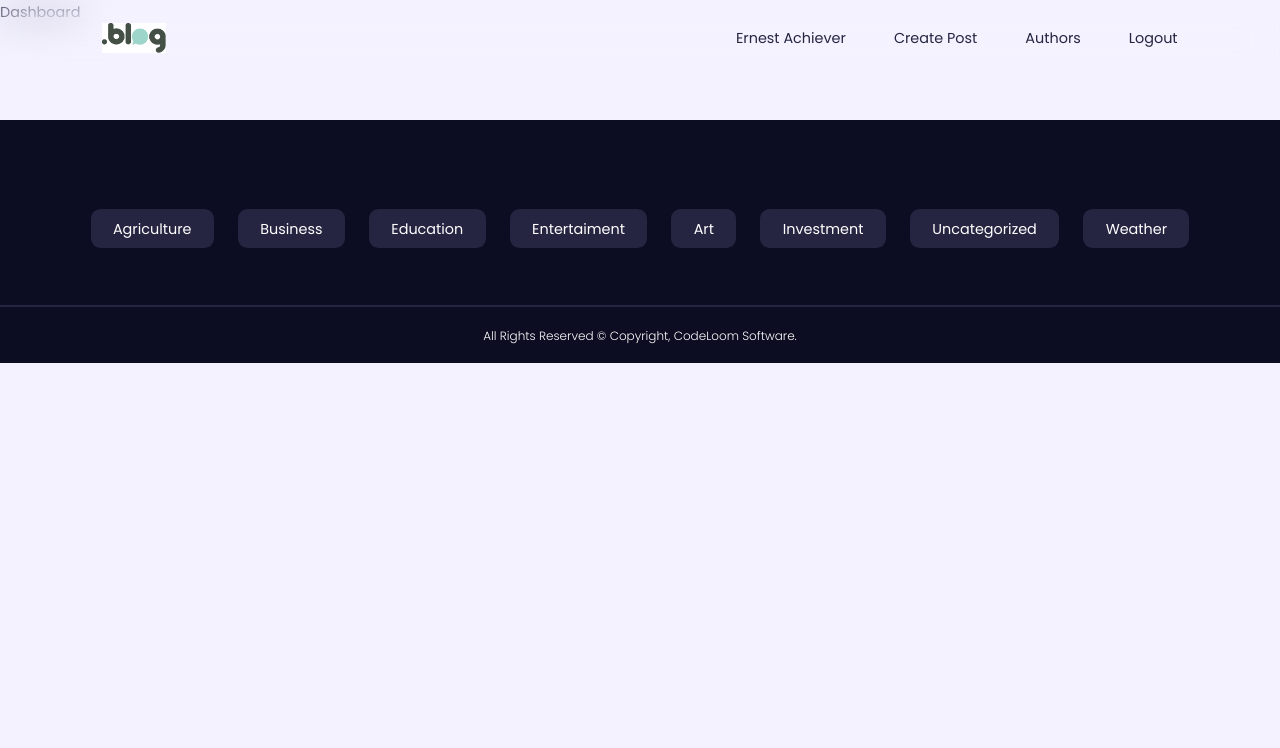
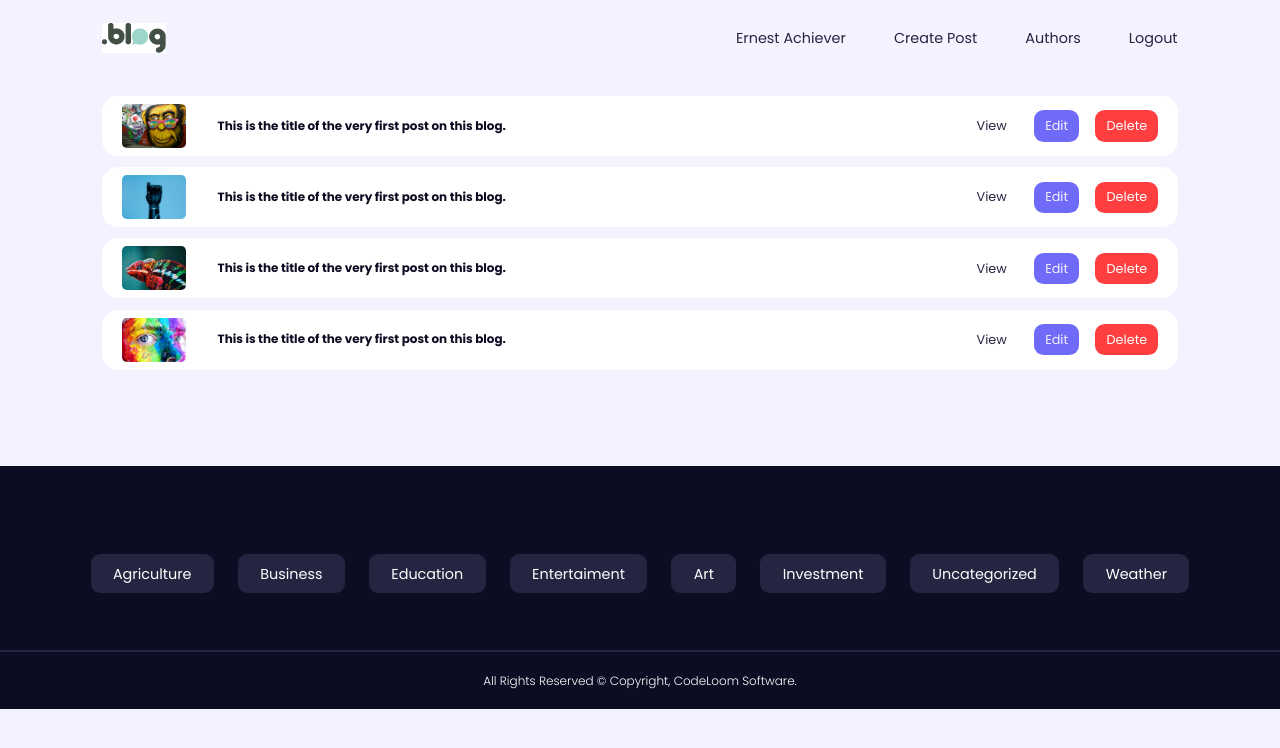
Before and after one commit to toprak-cavusdag/MERN-Blog-App, a React (Vite) app in the folder frontend/: page /myposts/1 in a window 1280 px wide. Shown: the top 748 px of the page. Built offline with nearby package versions, Linux system fonts and the light colour scheme.

Commit message:
dashboard done

```diff
--- a/frontend/src/index.css
+++ b/frontend/src/index.css
@@ -399,3 +399,110 @@ textarea {
 .author__info{
   margin-top: 1rem;
 }
+
+
+/* ======================= Profile DETAILS ======================= */
+
+.profile__container{
+  display: grid;
+  place-items: center;
+  text-align: center;
+}
+
+.profile__details{
+  width: 100%;
+}
+
+.avatar__wrapper{
+  width: 15rem;
+  aspect-ratio: 1/1;
+  position: relative;
+  margin-inline: auto;
+  margin-top: 1rem;
+}
+
+.profile__avatar{
+  height: 100%;
+  border-radius: 50%;
+  border: 1rem solid var(--color-white);
+  overflow: hidden;
+}
+
+.avatar__form{
+  height: 1rem;
+}
+
+.avatar__form input{
+  visibility: hidden;
+}
+
+.avatar__form label, .profile__avatar-btn{
+  background: var(--color-gray-900);
+  color: var(--color-white);
+  font-size: 1.3rem;
+  position: absolute;
+  right: 2rem;
+  bottom: 1.4rem;
+  width: 3rem;
+  height: 3rem;
+  display: grid;
+  place-items: center;
+  border-radius: 50%;
+}
+
+.profile__avatar-btn{
+  cursor: pointer;
+  padding: 0;
+  font-size: 1.5rem;
+  background: var(--color-primary);
+}
+
+.profile__details h1{
+  margin-top: 1.5rem;
+}
+
+.form.profile__form{
+  margin-top: 3rem;
+  margin-inline: auto;
+  width: var(--form-width);
+}
+
+
+
+/* ======================= Dashboard ======================= */
+
+.dashboard__container{
+  display: flex;
+  flex-direction: column;
+  gap: 0.7rem;
+}
+
+.dashboard__post{
+  display: flex;
+  align-items: center;
+  justify-content: space-between;
+  gap: 1rem;
+  background: var(--color-white);
+  padding: 0.5rem 1.2rem;
+  border-radius: var(--radius-3);
+}
+
+
+.dashboard__post-info{
+  display: flex;
+  gap: 2rem;
+  width: 100%;
+  align-items: center;
+}
+
+.dashboard_post-thumbnail{
+  width: 4rem;
+  border-radius: var(--radius-1);
+  overflow: hidden;
+}
+
+
+.dashboard__post-actions{
+  display: flex;
+  gap: 1rem;
+}
--- a/frontend/src/main.jsx
+++ b/frontend/src/main.jsx
@@ -28,13 +28,13 @@ const router = createBrowserRouter([
       { path: "/posts/:id", element: <PostDetail /> },
       { path: "/register", element: <Register /> },
       { path: "/login", element: <Login /> },
-      { path: "/profile/id", element: <UserProfile /> },
+      { path: "/profile/:id", element: <UserProfile /> },
       { path: "/authors", element: <Authors /> },
       { path: "/create", element: <CreatePost /> },
       { path: "/posts/categories/:category", element: <CategoryPosts /> },
       { path: "/posts/users/:id", element: <AuthorPosts /> },
-      { path: "post/:id/edit", element: <EditPost /> },
-      { path: "/post/:id/delete", element: <DeletePost /> },
+      { path: "posts/:id/edit", element: <EditPost /> },
+      { path: "/posts/:id/delete", element: <DeletePost /> },
       { path: "/myposts/:id", element: <Dashboard /> },
       { path: "/logout", element: <Logout /> },
     ],
--- a/frontend/src/pages/Dashboard.jsx
+++ b/frontend/src/pages/Dashboard.jsx
@@ -1,7 +1,34 @@
-import React from "react";
+import React, { useState } from "react";
+import { DUMMY_POST } from "../constant/data";
+import { Link } from "react-router-dom";
 
 const Dashboard = () => {
-  return <div>Dashboard</div>;
+  const [posts, setPosts] = useState(DUMMY_POST);
+  return (
+    <section className="dashboard">
+      {posts.length ? (
+        <div className="container dashboard__container">
+          {posts.map((post) => (
+            <article key={post.id} className="dashboard__post">
+              <div className="dashboard__post-info">
+                <div className="dashboard_post-thumbnail">
+                  <img src={post.thumbnail} alt="" />
+                </div>
+                <h5>{post.title}</h5>
+              </div>
+              <div className="dashboard__post-actions">
+                <Link to={`/posts/${post.id}`} className="btn sm">View</Link>
+                <Link to={`/posts/${post.id}/edit`} className="btn sm primary">Edit</Link>
+                <Link to={`/posts/${post.id}/delete`} className="btn sm danger">Delete</Link>
+              </div>
+            </article>
+          ))}
+        </div>
+      ) : (
+        <h2 className="center"> You have no posts yet.</h2>
+      )}
+    </section>
+  );
 };
 
 export default Dashboard;
--- a/frontend/src/pages/Login.jsx
+++ b/frontend/src/pages/Login.jsx
@@ -21,6 +21,7 @@ const Login = () => {
             onChange={(e) =>
               setUserDate({ ...userData, email: e.target.value })
             }
+            autoFocus
           />
 
           <input
--- a/frontend/src/pages/UserProfile.jsx
+++ b/frontend/src/pages/UserProfile.jsx
@@ -1,7 +1,63 @@
-import React from "react";
+import React, { useState } from "react";
+import { Link } from "react-router-dom";
+import Avatar from "../assets/avatar15.jpg";
+import { BiEdit } from "react-icons/bi";
+import { FaCheck } from "react-icons/fa6";
 
 const UserProfile = () => {
-  return <div>UserProfile</div>;
+  const [avatar, setAvatar] = useState(Avatar);
+
+  const [name, setName] = useState("")
+  const [email, setEmail] = useState("")
+  const [currentPassword, setCurrentPassword] = useState("")
+  const [newPassword, setNewPassword] = useState("")
+  const [confirmPassword, setConfirmPassword] = useState("")
+
+  return (
+    <section className="profile">
+      <div className="container profile__container">
+        <Link to={`/myposts/pfelelwpg`} className="btn">
+          My Posts
+        </Link>
+
+        <div className="profile__details">
+          <div className="avatar__wrapper">
+            <div className="profile__avatar">
+              <img src={avatar} alt="User Avatar" />
+            </div>
+            {/* Form to update Avatar */}
+            <form className="avatar__form">
+              <input
+                type="file"
+                onChange={(e) => setAvatar(e.target.files[0])}
+                name="avatar"
+                id="avatar"
+                accept="png, jpg, jpeg, webp"
+              />
+              <label htmlFor="avatar">
+                <BiEdit />
+              </label>
+            </form>
+            <button className="profile__avatar-btn">
+              <FaCheck />
+            </button>
+          </div>
+          <h1>Ernest Achiever</h1>
+
+          {/* Form to update user details */}
+          <form className="form profile__form">
+            <p className="form__error-message">This is an error message</p>
+            <input type="text" placeholder="Full Name"value={name} onChange={e => setName(e.target.value)} />
+            <input type="email" placeholder="Email"value={email} onChange={e => setEmail(e.target.value)} />
+            <input type="password" placeholder="Current Password"value={currentPassword} onChange={e => setCurrentPassword(e.target.value)} />
+            <input type="password" placeholder="New Password"value={newPassword} onChange={e => setNewPassword(e.target.value)} />
+            <input type="password" placeholder="Confirm Password (write again)"value={confirmPassword} onChange={e => setConfirmPassword(e.target.value)} />
+            <button className="btn primary" type="submit">Update Details</button>
+          </form>
+        </div>
+      </div>
+    </section>
+  );
 };
 
 export default UserProfile;
```
